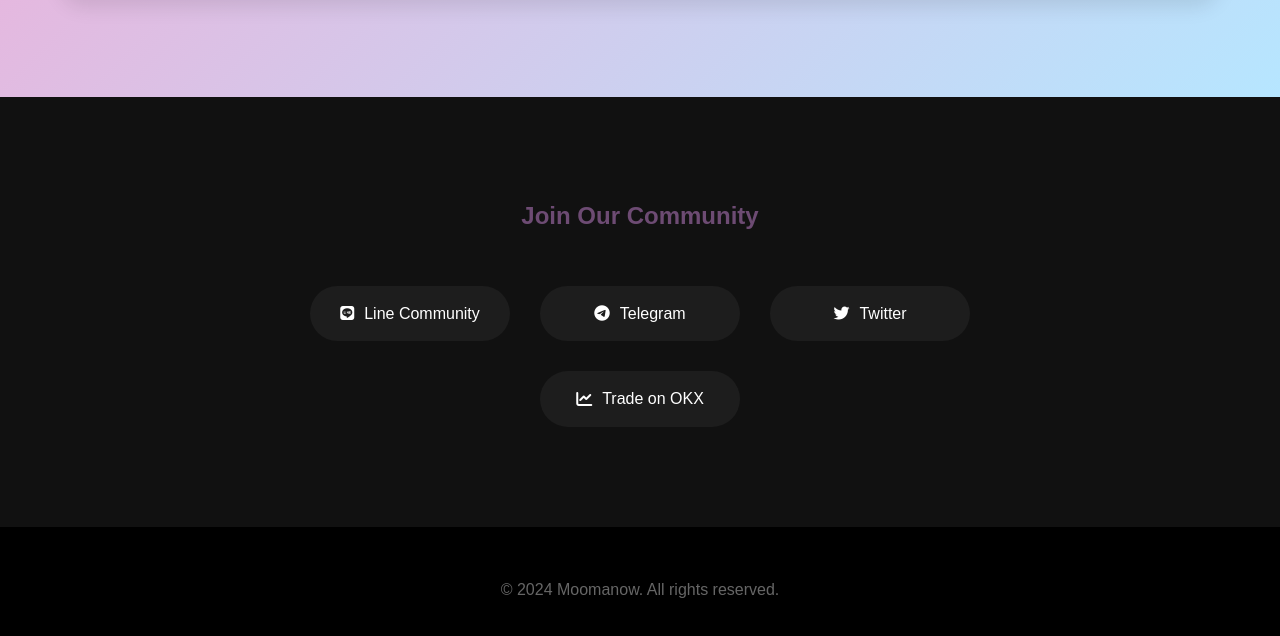
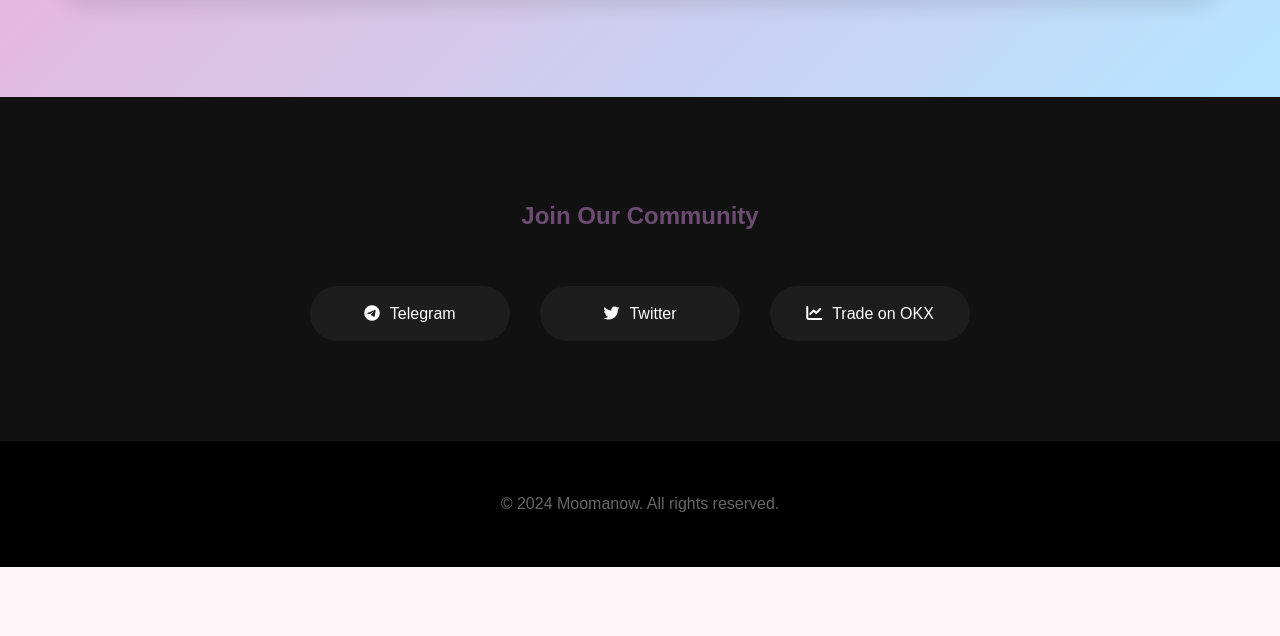
Before and after one commit to Suriyan2534/Moomanow-, a plain HTML site: page index.html in a window 1280 px wide. Shown: the part 2841-3477 px from the top of the page. After the commit the page ends 3408 px from the top, so only its background shows below. Drawn offline with Linux system fonts and the light colour scheme.

Commit message:
Update index.html

```diff
--- a/index.html
+++ b/index.html
@@ -492,10 +492,7 @@ footer {
       <div class="about-content">
         <h2>Join Our Community</h2>
         <div class="social-links">
-          <a href="https://line.me/ti/g2/n5te3N8yZaQ9ygaXvwj_n4iOD45xk53cPA2tDw" class="social-btn" target="_blank">
-            <i class="fab fa-line"></i>
-            Line Community
-          </a>
+
           <a href="https://t.me/moomanow" class="social-btn" target="_blank">
             <i class="fab fa-telegram"></i>
             Telegram
```
